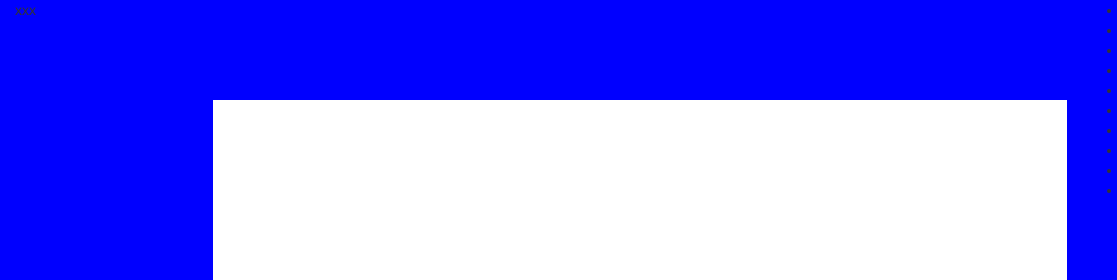
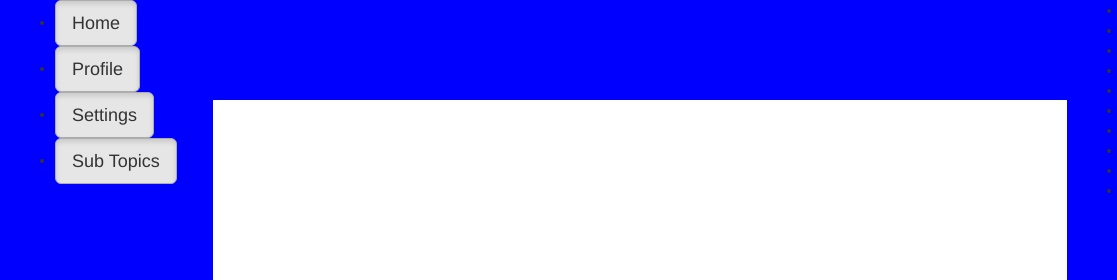
Before and after one commit to kennethkoontz/meme-chatroom, a website: page static/index.html in a window 1280 px wide. Shown: the top 280 px of the page, 0-1117 px from the left. Drawn offline with nearby package versions, Linux system fonts and the light colour scheme; files that its build step writes are made by us from their sources.

Commit message:
added left side in  html

```diff
--- a/static/index.html
+++ b/static/index.html
@@ -15,7 +15,25 @@
 
             <div class="row">
                 <div class="col-sm-2 left-nav">
-                    xxx
+                    <ul class="column">
+
+                        <li>
+                            <button type="button" class="btn btn-default btn-lg active">Home   </button>
+                        </li>
+
+                        <li>
+                            <button type="button" class="btn btn-default btn-lg active">Profile</button>
+                        </li>
+
+                        <li>
+                            <button type="button" class="btn btn-default btn-lg active">Settings</button>
+                        </li>
+
+                        <li>
+                            <button type="button" class="btn btn-default btn-lg active">Sub Topics</button>
+                        </li>
+
+                    </ul>
                 </div>
                 <div class="col-sm-8 main-view">
 
```
